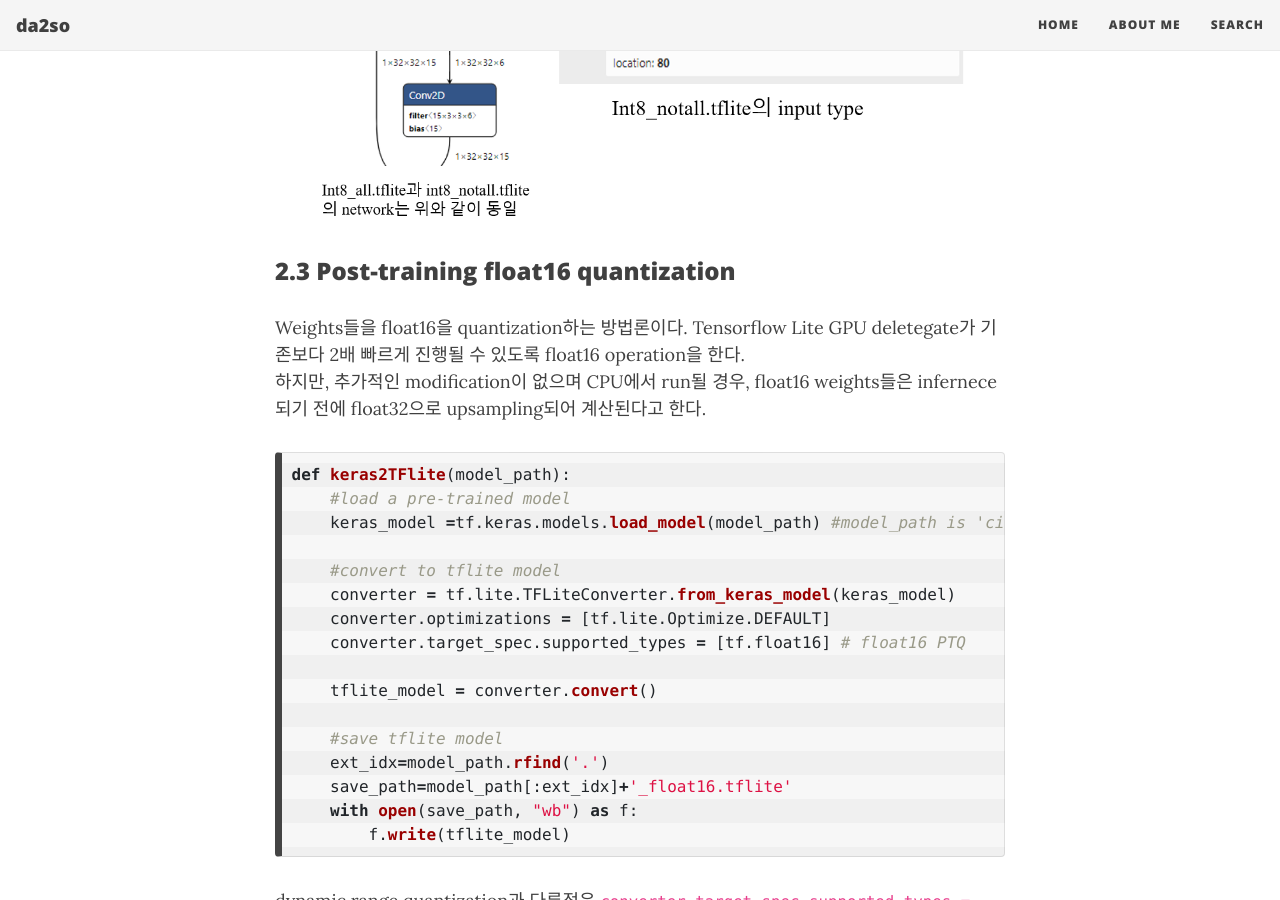
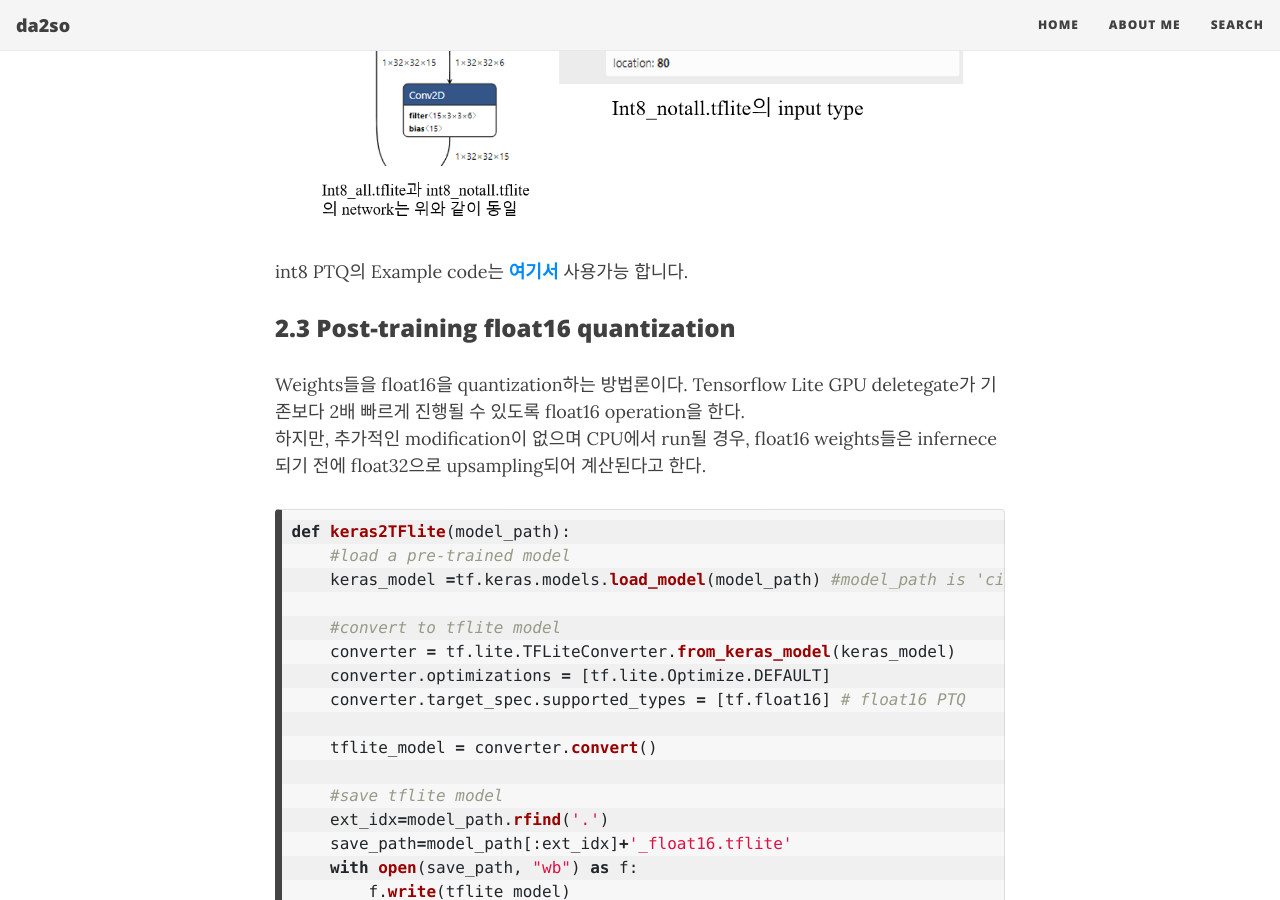
Before and after one commit to da2so/da2so.github.io, a Jekyll site: the page built from _posts/2020-12-27-Master_TFlite3.md, in a window 1280 px wide and 900 px high, scrolled down 7987 px. Built offline with Jekyll 4.4.1, drawn with Linux system fonts in a browser that asks for light colours; nearby versions of some CDN libraries; some of the changed text lies outside the part shown.

Commit message:
Update 2020-12-27-Master_TFlite3.md

```diff
--- a/_posts/2020-12-27-Master_TFlite3.md
+++ b/_posts/2020-12-27-Master_TFlite3.md
@@ -108,7 +108,7 @@
 
 어떤 conv layer는 float32로 표현되지만 어떤 conv layer의 weights는 int8로 표현되네요... (머지?)
 
-Dynamic PTQ의 Example code는 [여기서](https://github.com/da2so/Conquer_TFLite/blob/main/3_dynamicPTQ.py) 사용가능 합니다.
+Dynamic PTQ의 Example code는 **[여기서](https://github.com/da2so/Conquer_TFLite/blob/main/3_dynamicPTQ.py)** 사용가능 합니다.
 
 
 ### 2.2 Post-training integer quantization
@@ -221,6 +221,8 @@
 
 ![2](https://da2so.github.io/assets/post_img/2020-12-27-Master_TFlite3/5.png){: .mx-auto.d-block width="90%" :}
 
+int8 PTQ의 Example code는 **[여기서](https://github.com/da2so/Conquer_TFLite/blob/main/4_int8PTQ.py)** 사용가능 합니다.
+
 ### 2.3 Post-training float16 quantization
 
 Weights들을 float16을 quantization하는 방법론이다. Tensorflow Lite GPU deletegate가 기존보다 2배 빠르게 진행될 수 있도록 float16 operation을 한다.
@@ -264,6 +266,8 @@
 
 ![2](https://da2so.github.io/assets/post_img/2020-12-27-Master_TFlite3/5.png){: .mx-auto.d-block width="80%" :}
 
+float16 PTQ의 Example code는 **[여기서](https://github.com/da2so/Conquer_TFLite/blob/main/5_float16PTQ.py)** 사용가능 합니다.
+
 ## <span style="color:#C70039 "> Reference </span>
 
 [TFLite document](https://www.tensorflow.org/lite/guide)
```
